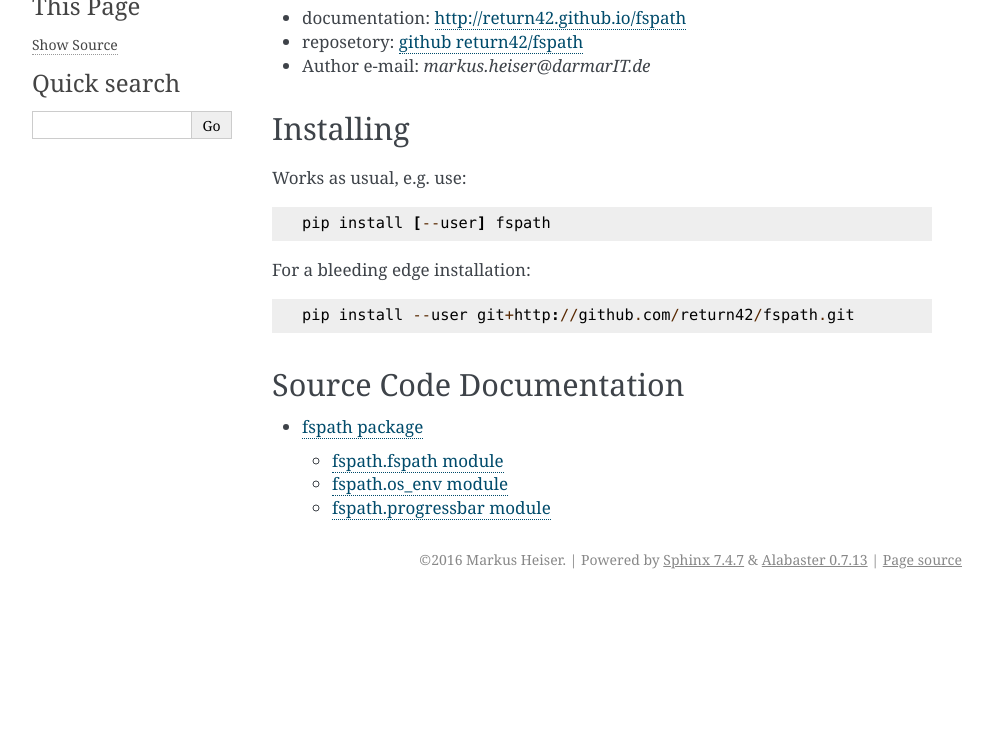
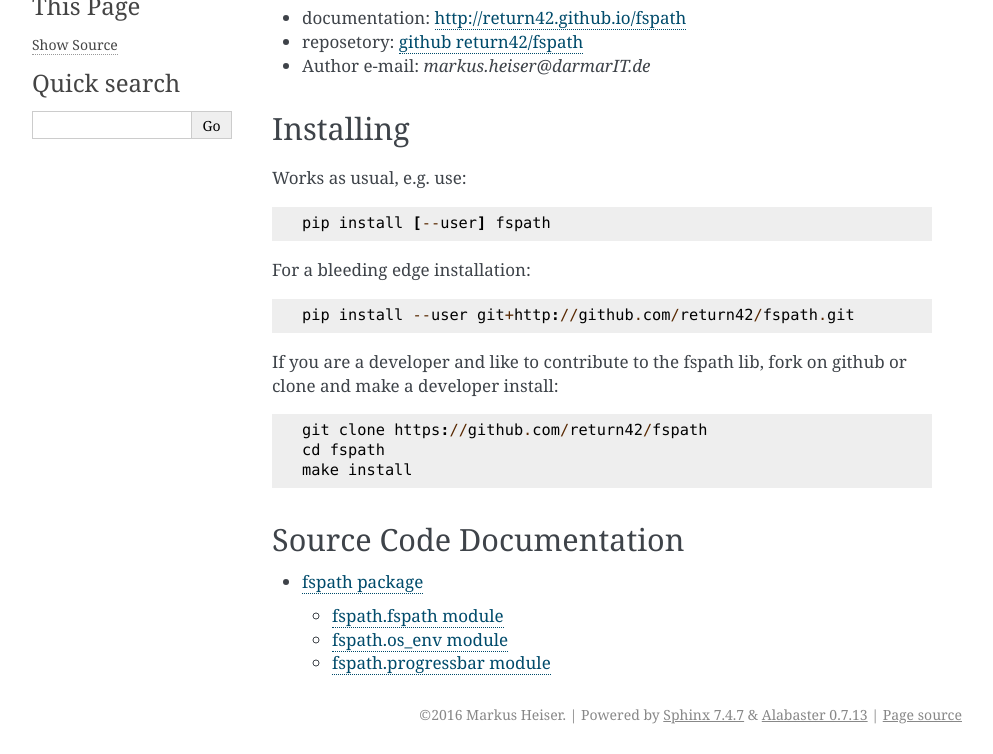
Before and after one commit to return42/fspath, a Sphinx documentation site: the page built from docs/index.rst, in a window 1280 px wide, cut to the strip 200-954 px from the top of the page. Shown: the whole strip, without its empty margins (148-1141 px from the left). Built offline with Sphinx 7.4.7, drawn with Linux system fonts in a browser that asks for light colours; before the commit the page ends 900 px from its top, so only the background shows below that.

Commit message:
add install and uninstall targets
Signed-off-by: Markus Heiser <markus.heiser@darmarIT.de>

```diff
--- a/docs/index.rst
+++ b/docs/index.rst
@@ -24,6 +24,13 @@
 
   pip install --user git+http://github.com/return42/fspath.git
 
+If you are a developer and like to contribute to the fspath lib, fork on github
+or clone and make a developer install::
+
+  git clone https://github.com/return42/fspath
+  cd fspath
+  make install
+
 
 Source Code Documentation
 =========================
--- /dev/null
+++ b/requirements.txt
@@ -0,0 +1,3 @@
+Sphinx
+sphinx_rtd_theme
+nose
--- a/test-reqs.txt
+++ /dev/null
@@ -1 +0,0 @@
-nose
```
Also changed, not shown: 2 other files.
